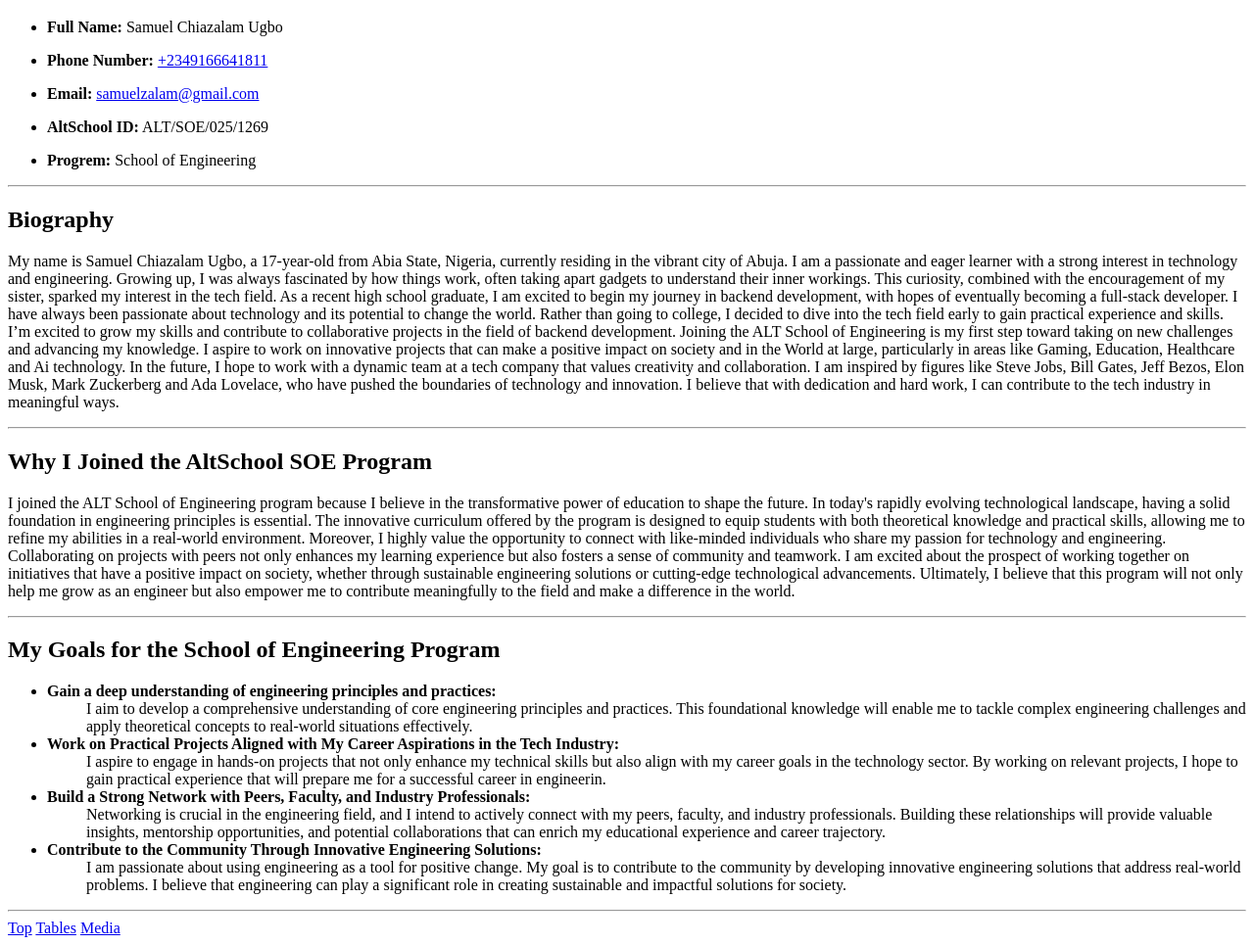
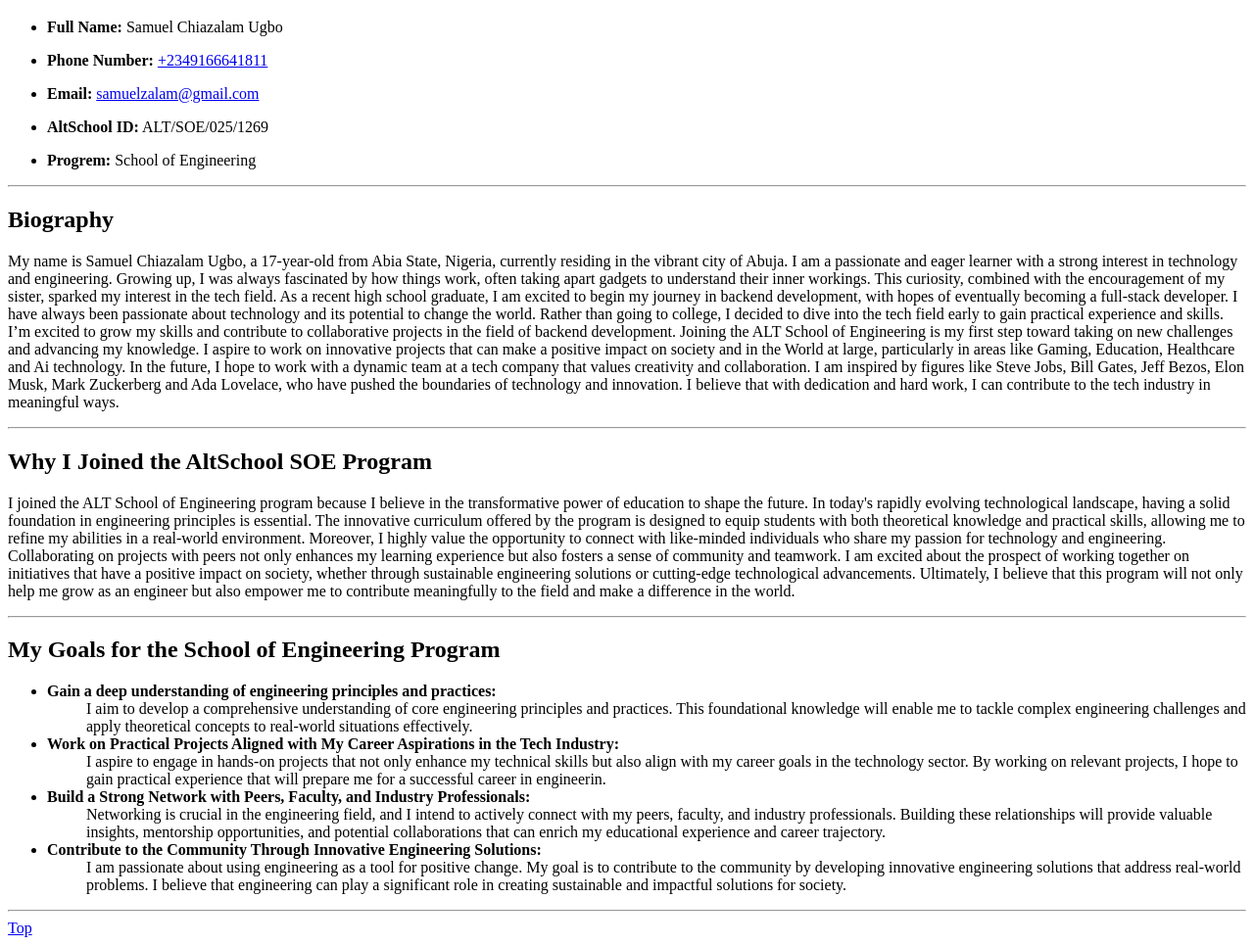
Before and after one commit to SamuelChiazalam/assignment1, a plain HTML site: page index.html in a window 1280 px wide. Shown: the part 61-1026 px from the top of the page at 98% size. Drawn offline with Linux system fonts and the light colour scheme.

Commit message:
Update index.html

```diff
--- a/index.html
+++ b/index.html
@@ -166,8 +166,6 @@
     <footer id="bottom">
       <nav>
         <a href="#top" title="Takes you back to the Top of the page.">Top</a>
-        <a href="table.html" title="Takes you to Schools & Courses offered at AltSchool Africa page." target="_blank">Tables</a>
-        <a href="media.html" title="Takes you to the Media page." target="_blank">Media</a>
       </nav>
     </footer>
   </body>
```
